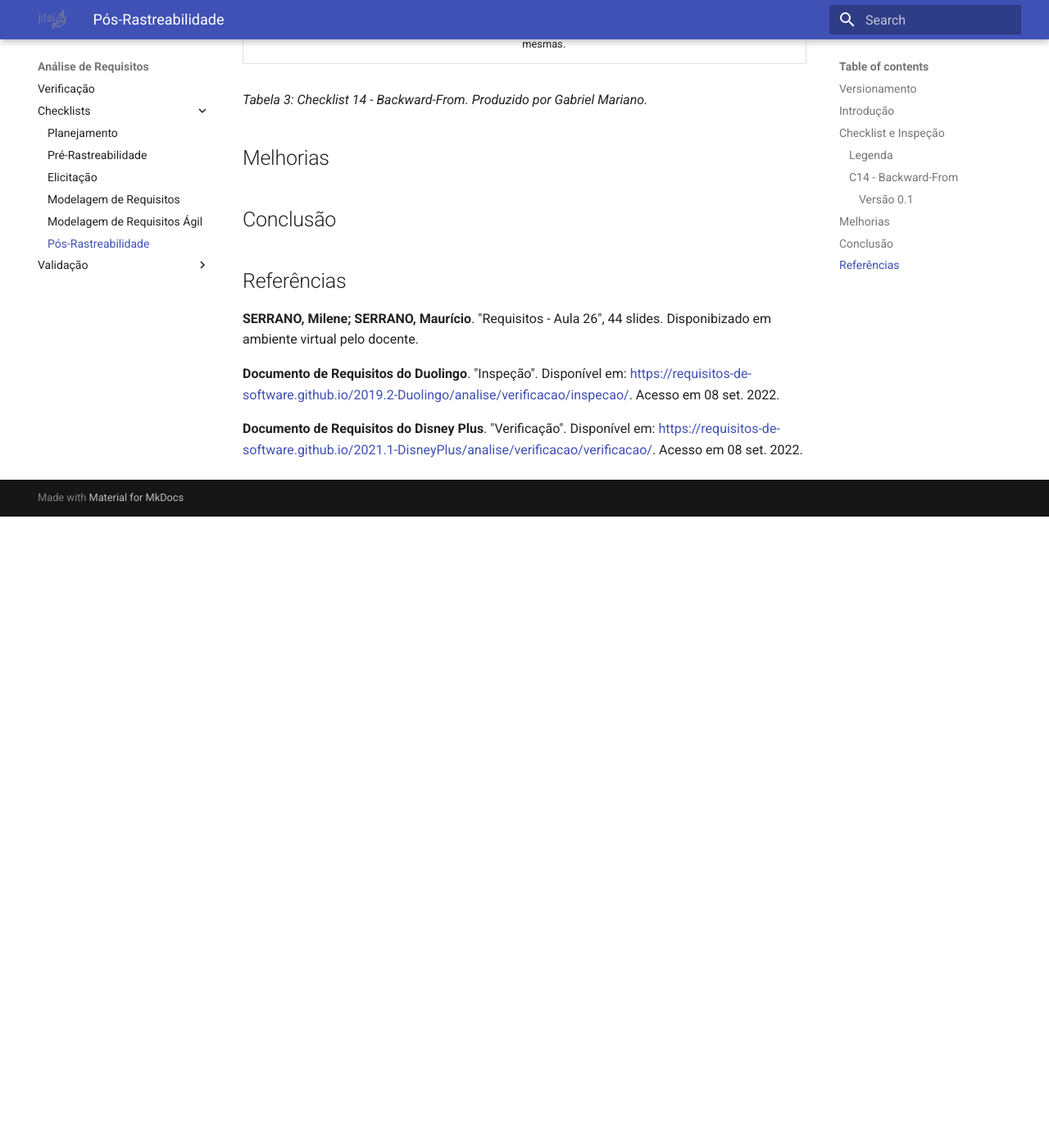
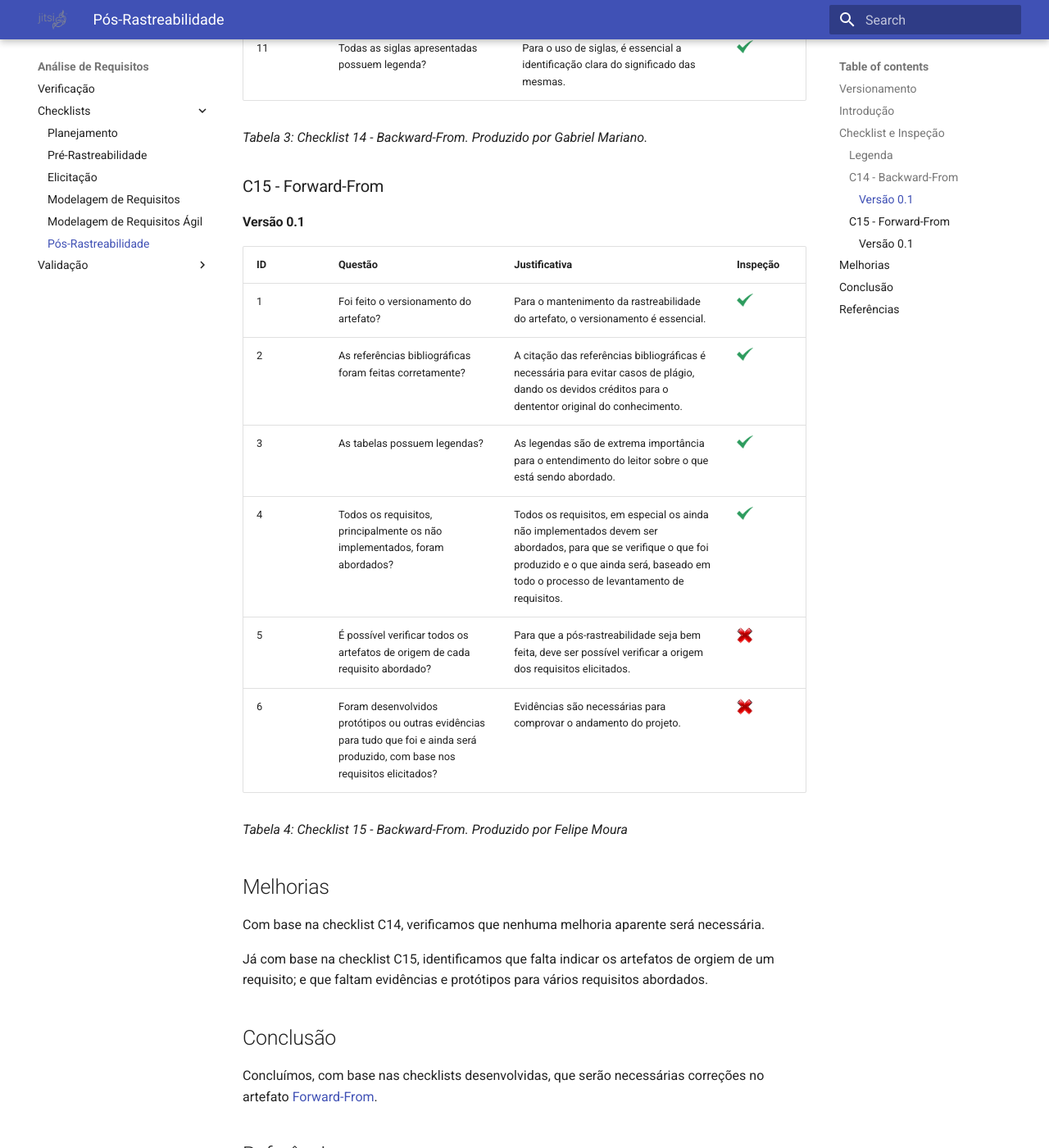
Before and after one commit to gabrielm2q/2022.1-Jitsi-Meet, an MkDocs documentation site: the page built from docs/analiseDeRequisitos/checklists/pos_rastreabilidade_cl.md, in a window 1280 px wide and 1400 px high, scrolled down 2094 px. Shown: the whole window at 82% size. Built offline with MkDocs 1.6.1 and Material for MkDocs 9.7.7, drawn with Linux system fonts in a browser that asks for light colours; before the commit the page ends 2724 px from its top, so only the background shows below that; some of the changed text lies outside the part shown.

Commit message:
:memo: add forward_from checklist; lexicos checklist review; minor correction

```diff
--- a/docs/analiseDeRequisitos/checklists/pos_rastreabilidade_cl.md
+++ b/docs/analiseDeRequisitos/checklists/pos_rastreabilidade_cl.md
@@ -6,6 +6,7 @@
 | ------ | ----- | :-------------------------------------------------------------: | :----------------------------: |
 | 1.0    | 08/09 | Criação do Documento | Gabriel Mariano |
 | 1.1    | 09/09 | Elaboração do Checklist C14 | Gabriel Mariano |
+| 1.2    | 09/09 | Elaboração do Checklist C15 | Felipe Moura |
 
 _Tabela 1: Versionamento_
 
@@ -29,26 +30,44 @@ _Tabela 2: Legenda dos Checklists_
 
 | ID | Questão | Justificativa | Inspeção |
 |----|---------|---------------|----------|
-|  1  | O artefato possui versionamento? | O versionamento é essencial para o acompanhamento da evolução do projeto e de seus artefatos. | ![Simbolo check](../../assets/modelagem/check.png){width="10"} |
-|  2  | É utilizado algum Meta-Modelo (Toranzo ou Ramesh & Jarke) no artefato? | Existem Meta-Modelos que guiam a boa elaboração do artefato. | ![Simbolo check](../../assets/modelagem/check.png){width="10"} |
-|  3  | O documento possui uma matriz de rastreabilidade? | A matriz de rastreabilidade permite ligar os requisitos às suas origens. | ![Simbolo check](../../assets/modelagem/check.png){width="10"} |
-|  4  | As matrizes de rastreabilidade encobrem os requisitos funcionais e não funcionais? | Todos os requisitos, sejam funcionais ou não funcionais, devem ser ligados às suas origens. | ![Simbolo check](../../assets/modelagem/check.png){width="10"} |
-|  5  | A origens dos requisitos é disponibilizada com _links_? | Os links permitem o fácil acesso aos documentos que originam os requisitos. | ![Simbolo check](../../assets/modelagem/check.png){width="10"} |
-|  6  | O artefato possui Elos de Rastreabilidade? | Na análise Backward-From, os elos de rastreabilidade são importantes para a elaboração do artefato. | ![Simbolo check](../../assets/modelagem/check.png){width="10"} |
-|  7  | Os elos são divididos em diferentes tipos (satisfação, recurso, responsabilidade, representação, alocado e agregação)? | O Meta-Modelo de Toranzo prevê a diferenciação de alguns elos de rastreabilidade. | ![Simbolo check](../../assets/modelagem/check.png){width="10"} |
-|  8  | O artefato possui as referências utilizadas? | As referências são essenciais no processo de elaboração de quaisquer atividades, sendo fundamentais para evitar plágio e permitir a verificação das fontes. | ![Simbolo check](../../assets/modelagem/check.png){width="10"} |
-|  9  | Todas as tabelas e figuras possuem legenda? | Na produção do conhecimento científico, a documentação deve identificar tabelas e figuras. | ![Simbolo check](../../assets/modelagem/check.png){width="10"} |
-|  10  | O projeto possui introdução coerente e significativa? | A introdução de um artefato é essencial para guiar o desenvolvimento do projeto e auxiliar no entendimento do mesmo. | ![Simbolo check](../../assets/modelagem/check.png){width="10"} |
-|  11  | Todas as siglas apresentadas possuem legenda? | Para o uso de siglas, é essencial a identificação clara do significado das mesmas. | ![Simbolo check](../../assets/modelagem/check.png){width="10"} |
+|  1  | O artefato possui versionamento? | O versionamento é essencial para o acompanhamento da evolução do projeto e de seus artefatos. | ![Simbolo check](../../assets/modelagem/check.png){width="20"} |
+|  2  | É utilizado algum Meta-Modelo (Toranzo ou Ramesh & Jarke) no artefato? | Existem Meta-Modelos que guiam a boa elaboração do artefato. | ![Simbolo check](../../assets/modelagem/check.png){width="20"} |
+|  3  | O documento possui uma matriz de rastreabilidade? | A matriz de rastreabilidade permite ligar os requisitos às suas origens. | ![Simbolo check](../../assets/modelagem/check.png){width="20"} |
+|  4  | As matrizes de rastreabilidade encobrem os requisitos funcionais e não funcionais? | Todos os requisitos, sejam funcionais ou não funcionais, devem ser ligados às suas origens. | ![Simbolo check](../../assets/modelagem/check.png){width="20"} |
+|  5  | A origens dos requisitos é disponibilizada com _links_? | Os links permitem o fácil acesso aos documentos que originam os requisitos. | ![Simbolo check](../../assets/modelagem/check.png){width="20"} |
+|  6  | O artefato possui Elos de Rastreabilidade? | Na análise Backward-From, os elos de rastreabilidade são importantes para a elaboração do artefato. | ![Simbolo check](../../assets/modelagem/check.png){width="20"} |
+|  7  | Os elos são divididos em diferentes tipos (satisfação, recurso, responsabilidade, representação, alocado e agregação)? | O Meta-Modelo de Toranzo prevê a diferenciação de alguns elos de rastreabilidade. | ![Simbolo check](../../assets/modelagem/check.png){width="20"} |
+|  8  | O artefato possui as referências utilizadas? | As referências são essenciais no processo de elaboração de quaisquer atividades, sendo fundamentais para evitar plágio e permitir a verificação das fontes. | ![Simbolo check](../../assets/modelagem/check.png){width="20"} |
+|  9  | Todas as tabelas e figuras possuem legenda? | Na produção do conhecimento científico, a documentação deve identificar tabelas e figuras. | ![Simbolo check](../../assets/modelagem/check.png){width="20"} |
+|  10  | O projeto possui introdução coerente e significativa? | A introdução de um artefato é essencial para guiar o desenvolvimento do projeto e auxiliar no entendimento do mesmo. | ![Simbolo check](../../assets/modelagem/check.png){width="20"} |
+|  11  | Todas as siglas apresentadas possuem legenda? | Para o uso de siglas, é essencial a identificação clara do significado das mesmas. | ![Simbolo check](../../assets/modelagem/check.png){width="20"} |
 
 _Tabela 3: Checklist 14 - Backward-From. Produzido por Gabriel Mariano._
 
+
+### C15 - Forward-From
+
+#### **Versão 0.1**
+
+| ID | Questão | Justificativa | Inspeção |
+|----|---------|---------------|----------|
+| 1 | Foi feito o versionamento do artefato?    | Para o mantenimento da rastreabilidade do artefato, o versionamento é essencial. | ![Simbolo check](../../assets/modelagem/check.png){width="20"}  |
+| 2 | As referências bibliográficas foram feitas corretamente? | A citação das referências bibliográficas é necessária para evitar casos de plágio, dando os devidos créditos para o dententor original do conhecimento. | ![Simbolo check](../../assets/modelagem/check.png){width="20"}  |
+| 3 | As tabelas possuem legendas?  | As legendas são de extrema importância para o entendimento do leitor sobre o que está sendo abordado.   | ![Simbolo check](../../assets/modelagem/check.png){width="20"}  |
+| 4 | Todos os requisitos, principalmente os não implementados, foram abordados?  | Todos os requisitos, em especial os ainda não implementados devem ser abordados, para que se verifique o que foi produzido e o que ainda será, baseado em todo o processo de levantamento de requisitos. | ![Simbolo check](../../assets/modelagem/check.png){width="20"}  |
+| 5 | É possível verificar todos os artefatos de origem de cada requisito abordado? | Para que a pós-rastreabilidade seja bem feita, deve ser possível verificar a origem dos requisitos elicitados. | ![Simbolo check](../../assets/modelagem/wrong.png){width="20"}   |
+| 6 | Foram desenvolvidos protótipos ou outras evidências para tudo que foi e ainda será produzido, com base nos requisitos elicitados?  | Evidências são necessárias para comprovar o andamento do projeto. | ![Simbolo check](../../assets/modelagem/wrong.png){width="20"}   |
+
+_Tabela 4: Checklist 15 - Backward-From. Produzido por Felipe Moura_
 ## Melhorias
 
+Com base na checklist C14, verificamos que nenhuma melhoria aparente será necessária.
 
+Já com base na checklist C15, identificamos que falta indicar os artefatos de orgiem de um requisito; e que faltam evidências e protótipos para vários requisitos abordados.
 
 ## Conclusão
 
+Concluímos, com base nas checklists desenvolvidas, que serão necessárias correções no artefato [Forward-From](../../posRastreabilidade/forwardFrom.md).
 
 ## Referências
 
```
Also changed, not shown: docs/analiseDeRequisitos/checklists/modelagem_cl.md (+14 -10 lines), docs/analiseDeRequisitos/validacao.md (deleted, +0 -7 lines), docs/analiseDeRequisitos/verificacao.md (+1 -1 lines), docs/posRastreabilidade/forwardFrom.md (+1 -1 lines).
